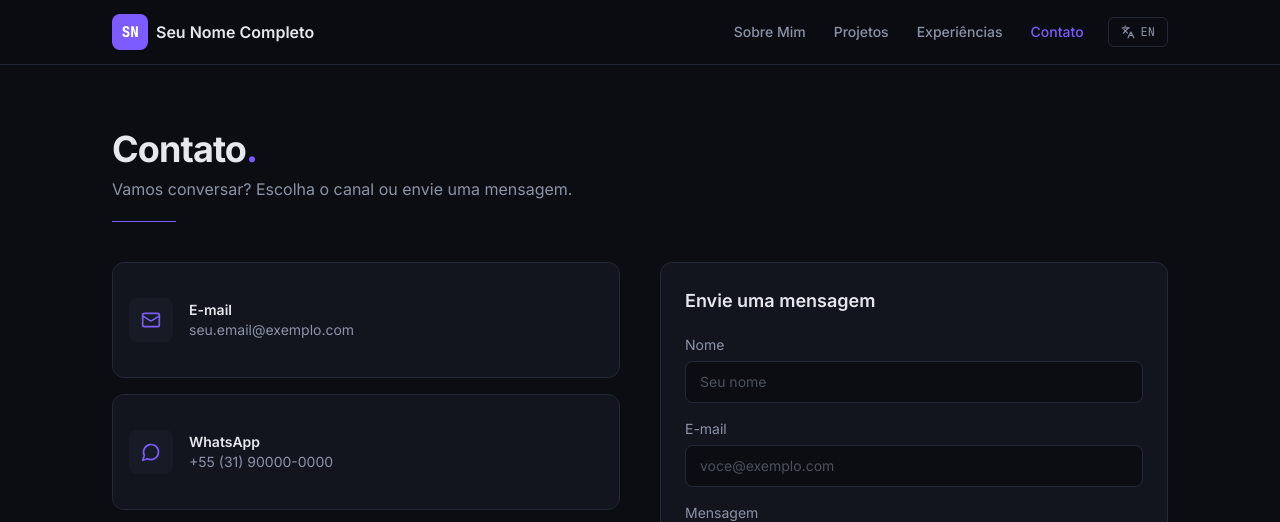
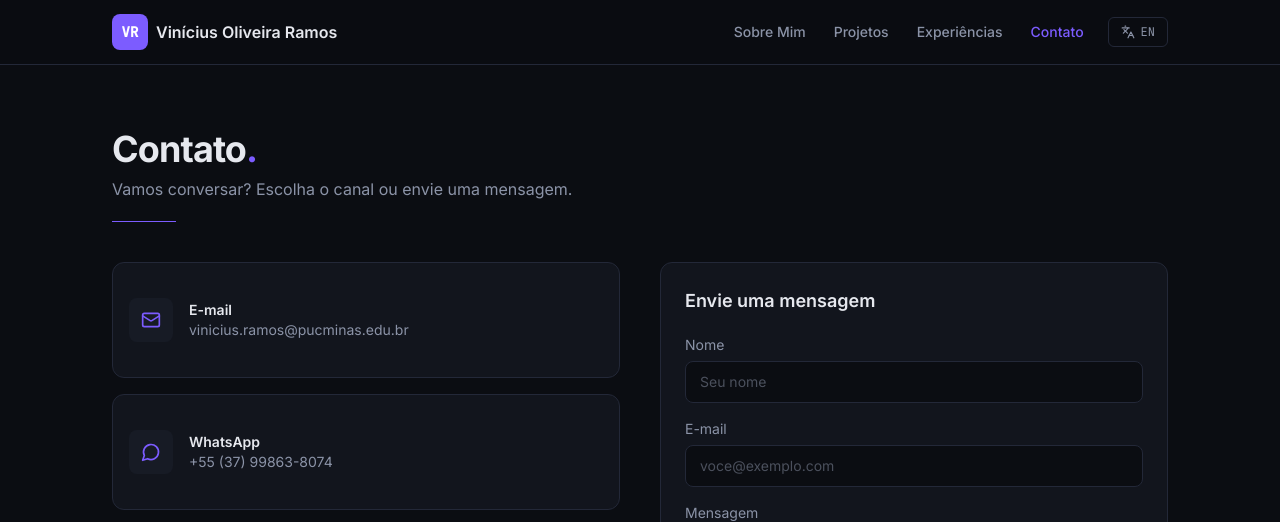
Before and after one commit to viniciusoramos/Portifolio_Pessoal, a React (Vite) app: page /contato in a window 1280 px wide. Shown: the top 522 px of the page. Built offline with nearby package versions, Linux system fonts and the light colour scheme.

Commit message:
Dados pessoais: nome, periodo, e-mail e WhatsApp

```diff
--- a/src/data/contatos.js
+++ b/src/data/contatos.js
@@ -1,7 +1,17 @@
-// ⚠️ PLACEHOLDER — links de contato
+// E-mail e WhatsApp reais. ⚠️ Pendentes: LinkedIn e GitHub.
 export const contatos = [
-  { id: 'email', label: 'E-mail', valor: 'seu.email@exemplo.com', href: 'mailto:seu.email@exemplo.com' },
-  { id: 'whatsapp', label: 'WhatsApp', valor: '+55 (31) 90000-0000', href: 'https://wa.me/5531900000000' },
+  {
+    id: 'email',
+    label: 'E-mail',
+    valor: 'vinicius.ramos@pucminas.edu.br',
+    href: 'mailto:vinicius.ramos@pucminas.edu.br',
+  },
+  {
+    id: 'whatsapp',
+    label: 'WhatsApp',
+    valor: '+55 (37) 99863-8074',
+    href: 'https://wa.me/5537998638074',
+  },
   { id: 'linkedin', label: 'LinkedIn', valor: '/in/seu-usuario', href: 'https://linkedin.com/in/seu-usuario' },
   { id: 'github', label: 'GitHub', valor: '@seu-usuario', href: 'https://github.com/seu-usuario' },
 ]
--- a/src/data/perfil.js
+++ b/src/data/perfil.js
@@ -1,10 +1,10 @@
-// ⚠️ PLACEHOLDER — substituir pelos dados reais na Sprint 02
+// Dados pessoais preenchidos. ⚠️ Pendentes: tagline, sobre[pt|en] e habilidades.
 export const perfil = {
-  nome: 'Seu Nome Completo',
-  iniciais: 'SN',
+  nome: 'Vinícius Oliveira Ramos',
+  iniciais: 'VR',
   cargo: {
-    pt: 'Estudante de Engenharia de Software',
-    en: 'Software Engineering Student',
+    pt: 'Engenharia de Software · 6º período · PUC Minas',
+    en: 'Software Engineering · 6th term · PUC Minas',
   },
   tagline: {
     pt: 'Construindo software com foco em qualidade e experiência do usuário.',
```
